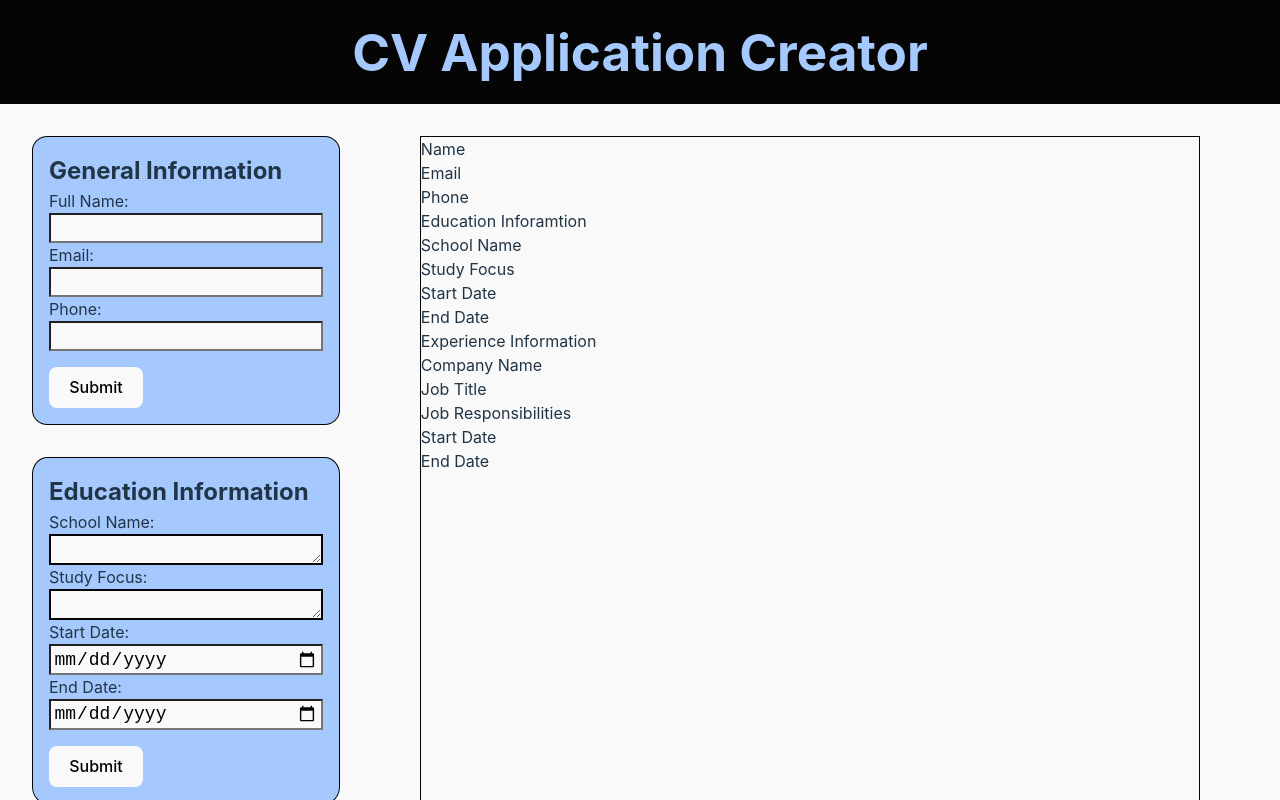
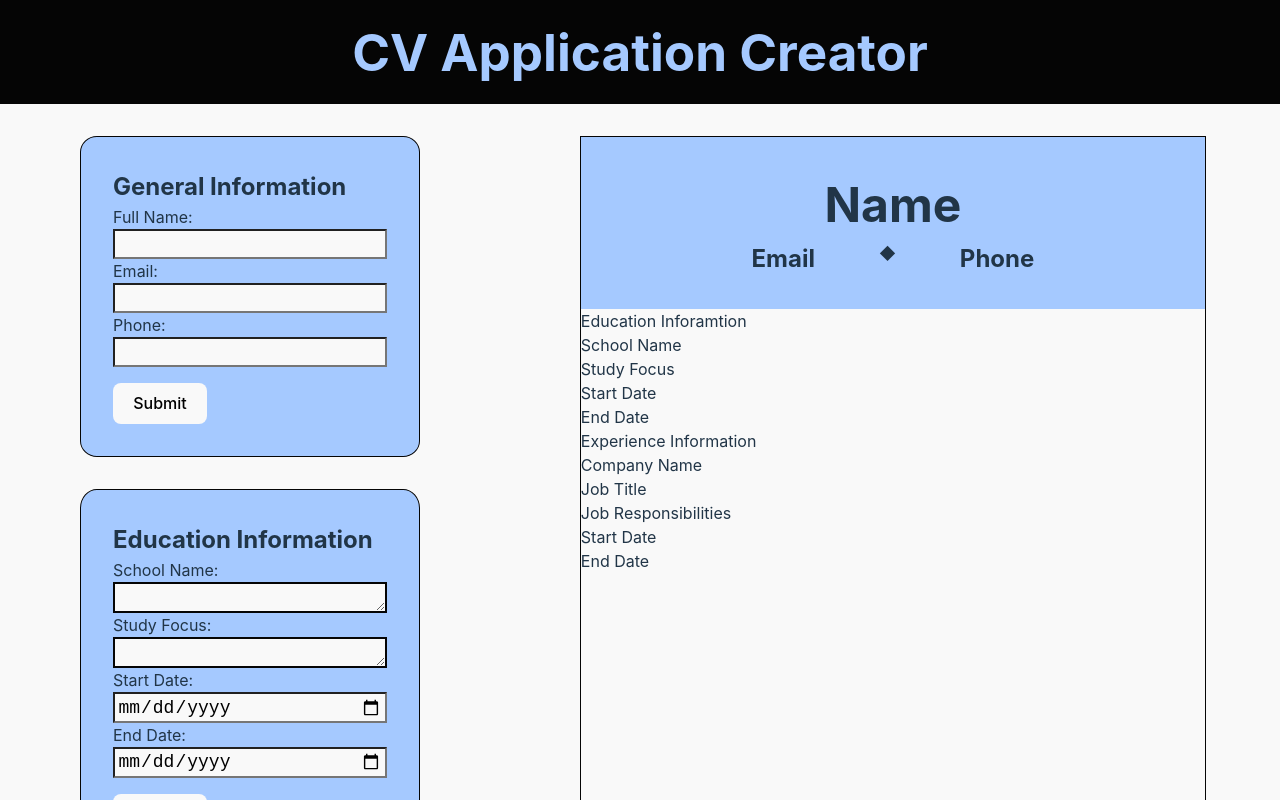
Before and after one commit to Amiriel01/CV-Application, a React (Vite) app: page / in a window 1280 px wide. Shown: the top 800 px of the page. Built offline with nearby package versions, Linux system fonts and the light colour scheme.

Commit message:
general info cv page styled

```diff
--- a/src/App.css
+++ b/src/App.css
@@ -1,3 +1,4 @@
+/*whole page styling*/
 * {
   margin: 0;
   padding: 0;
@@ -15,16 +16,17 @@
   background-color: #050505;
   color: #A5C9FF;
 }
-
+/* form styling*/
 .form-container {
   display: flex;
   flex-direction: column;
-  margin-left: 2rem;
+  margin-left: 5rem;
+  margin-right: 5rem;
   margin-top: 2rem;
   justify-content: space-around;
   border: 1px solid #050505;
   border-radius: 5%;
-  padding: 1rem;
+  padding: 2rem;
   background-color: #A5C9FF;
 }
 
@@ -56,9 +58,10 @@ textarea {
   background-color: #A5C9FF;
   margin-top: 1rem;
 }
-
+/* cv page styling*/
 .cv-page {
   flex: 2;
+  justify-content: center;
 }
 
 .cv-template {
@@ -66,5 +69,44 @@ textarea {
   margin-right: 5rem;
   margin-top: 2rem;
   border: #050505 1px solid;
-  height: 100%;
+  height: 80%;
+  width: 80%;
 }
+
+.general-information {
+  padding: 2rem;
+  background-color: #A5C9FF;
+  text-align: center;
+}
+
+.cv-email-phone {
+  display: flex;
+  background-color: #A5C9FF;
+  justify-content: center;
+
+}
+
+.cv-name,
+.cv-email,
+.cv-phone,
+.diamond {
+  background-color: #A5C9FF;
+  font-weight: bold;
+}
+
+.cv-name {
+  font-size: 48px;
+}
+
+.cv-email,
+.cv-phone {
+  font-size: 24px;
+}
+
+.cv-email {
+  padding-right: 4rem;
+}
+
+.cv-phone {
+  padding-left: 4rem;
+}
--- a/src/App.jsx
+++ b/src/App.jsx
@@ -1,9 +1,11 @@
 import { useState } from 'react'
+// import { EmailIcon, PhoneIcon} from '@mui/icons-material'
 import './App.css'
 import GeneralForm from './GeneralForm'
 import EducationForm from './EducationForm'
 import ExperienceForm from './ExperienceForm'
 import CVTemplate from './CVTemplate'
+
 
 function App() {
   //import const from jsx form files and add useState start text//
--- a/src/CVTemplate.jsx
+++ b/src/CVTemplate.jsx
@@ -1,11 +1,15 @@
-function CVTemplate({ fullNameValue, emailValue, phoneValue, schoolNameValue, studyFocusValue, schoolStartDateValue, schoolEndDateValue, companyNameValue, jobTitleValue, jobResposibilitiesValue, jobStartDateValue, jobEndDateValue}) {
+// import { EmailIcon, PhoneIcon} from '@mui/icons-material'
+
+
+function CVTemplate({ fullNameValue, emailValue, phoneValue, schoolNameValue, studyFocusValue, schoolStartDateValue, schoolEndDateValue, companyNameValue, jobTitleValue, jobResposibilitiesValue, jobStartDateValue, jobEndDateValue }) {
     return (
         <div className="cv-template">
             <div className="general-information">
                 <p className="cv-name">{fullNameValue}</p>
-                <section className="email-phone">
-                    <p>{emailValue}</p>
-                    <p>{phoneValue}</p>
+                <section className="cv-email-phone">
+                    <p className="cv-email">{emailValue}</p>
+                    <div class="diamond">&#x25C6;</div>
+                    <p className="cv-phone">{phoneValue}</p>
                 </section>
             </div>
             <div className="education-information">
--- a/src/ExperienceForm.jsx
+++ b/src/ExperienceForm.jsx
@@ -37,7 +37,7 @@ function ExperienceForm({ companyNameValueState, jobTitleValueState, jobResposib
             <section className="form-container">
                 <legend>Experience Information</legend>
                 <label>Company Name:</label>
-                <intextarea type='text' value={companyNameValue} required onChange={handleCompanyChange} />
+                <textarea type='text' value={companyNameValue} required onChange={handleCompanyChange} />
                 <label>Job Title:</label>
                 <textarea type="text" value={jobTitleValue} required onChange={handleJobTitleChange} />
                 <label>Job Responsibilities:</label>
```
Also changed, not shown: package.json (+7 -1 lines), 1 other file (tests, documents, lock files or other folders).
